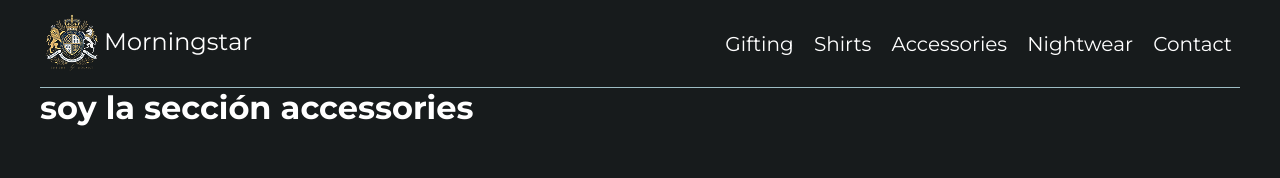
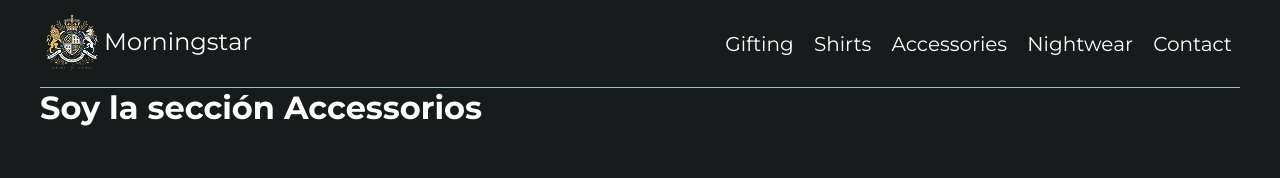
Before and after one commit to exegeses/morningstar-77982, a plain HTML site: page accessories.html in a window 1280 px wide. Shown: the top 178 px of the page. Drawn offline with Linux system fonts and the light colour scheme.

Commit message:
Add files via upload

```diff
--- a/accessories.html
+++ b/accessories.html
@@ -23,7 +23,7 @@
     </header>
     <main>
 
-        <h1>soy la sección accessories</h1>
+        <h1>Soy la sección Accessorios</h1>
 
     </main>
     <footer>
```
